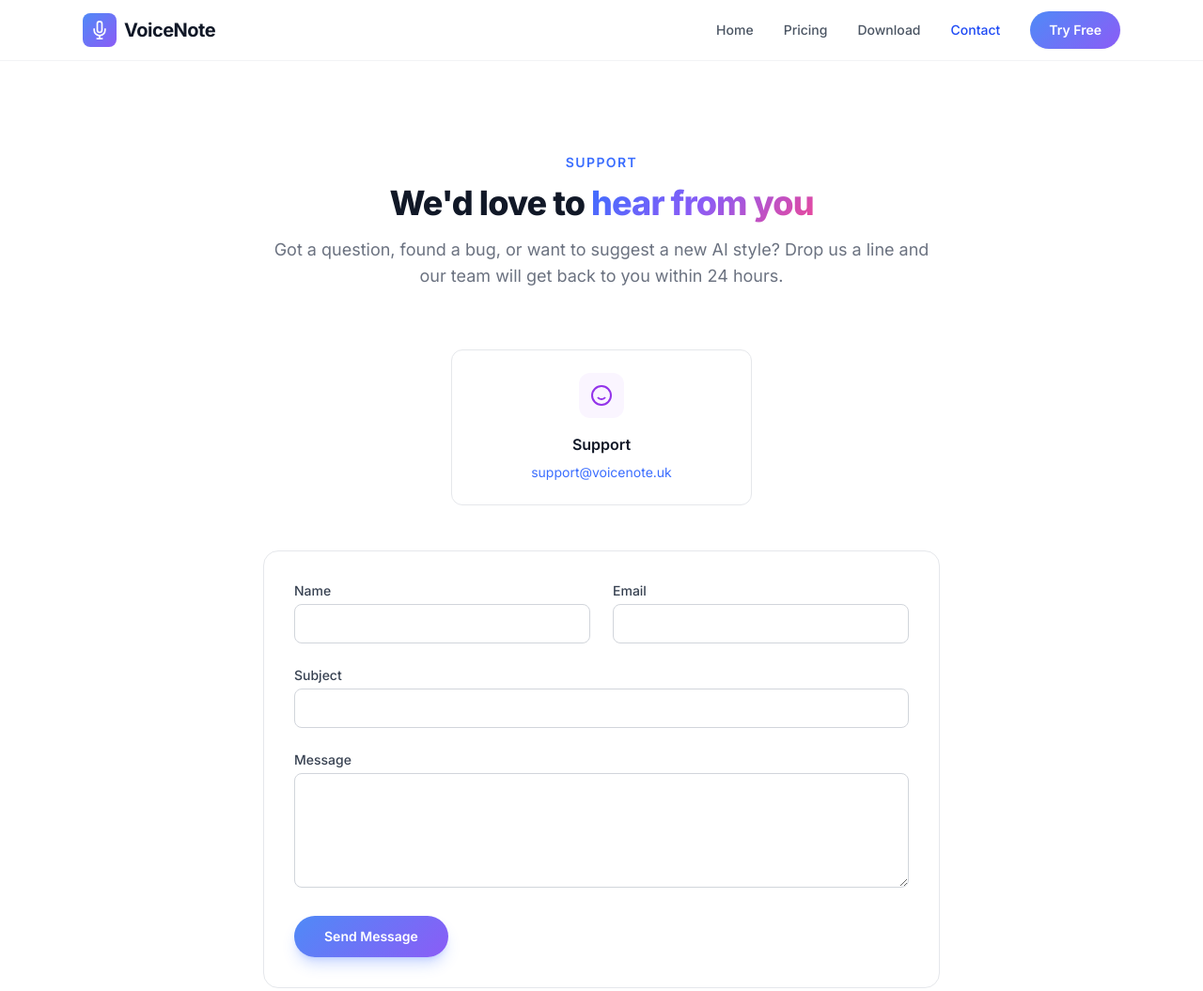
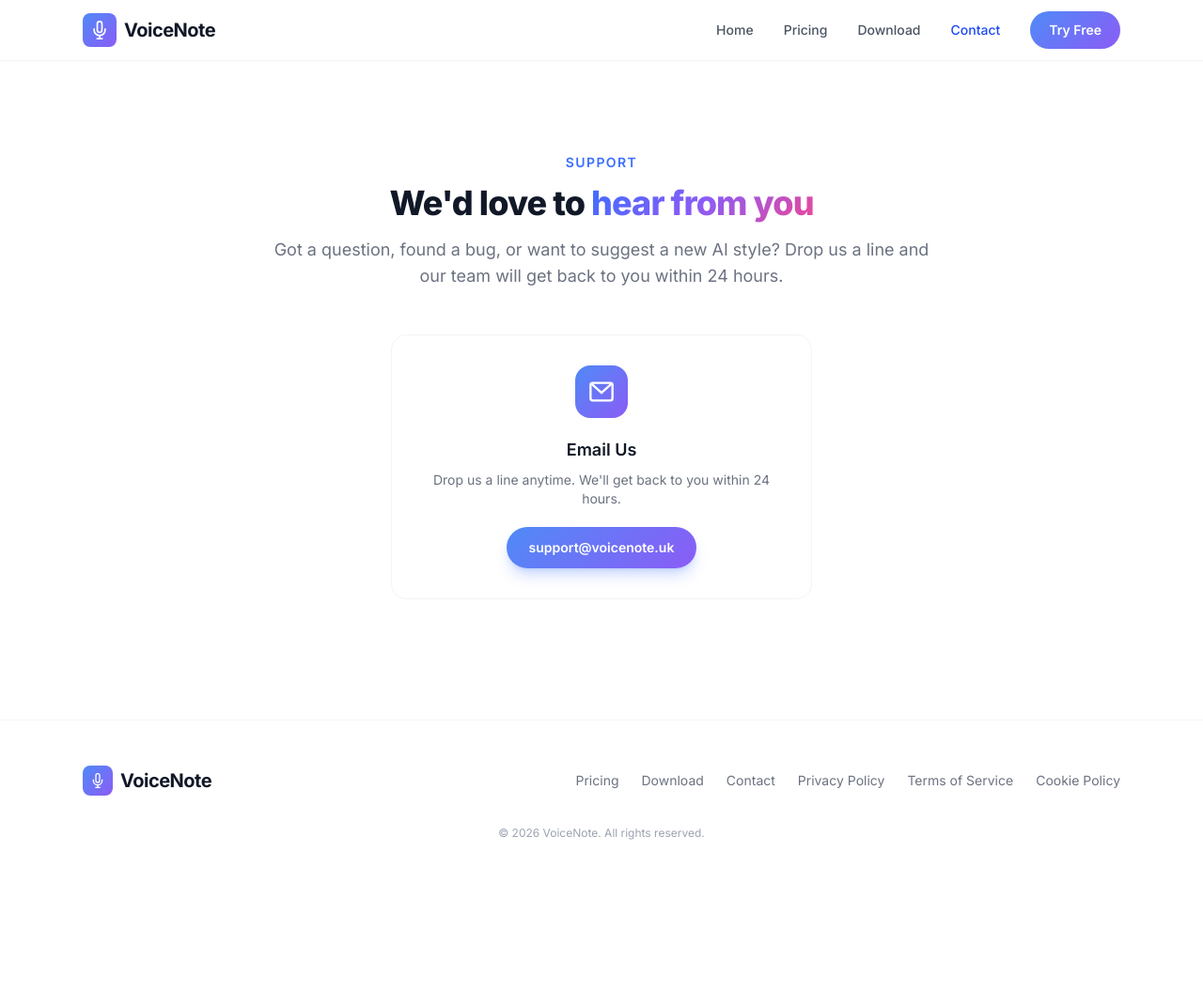
Before and after one commit to elaine202309/voicenote, a plain HTML site: page contact.html in a window 1280 px wide. Shown: the top 1055 px of the page at 94% size. After the commit the page ends 943 px from the top, so only its background shows below. Drawn offline with nearby package versions, Linux system fonts and the light colour scheme.

Commit message:
Contact页面移除表单只保留邮件入口

```diff
--- a/contact.html
+++ b/contact.html
@@ -80,37 +80,17 @@
       <p class="mt-4 text-lg text-gray-500">Got a question, found a bug, or want to suggest a new AI style? Drop us a line and our team will get back to you within 24 hours.</p>
     </div>
 
-    <div class="mt-16 max-w-xs mx-auto reveal">
-      <div class="rounded-xl border border-gray-200 bg-white p-6 text-center">
-        <div class="inline-flex h-12 w-12 items-center justify-center rounded-xl bg-purple-50 text-purple-600 mb-4">
-          <svg class="h-6 w-6" fill="none" stroke="currentColor" stroke-width="2" viewBox="0 0 24 24"><circle cx="12" cy="12" r="10"/><path d="M8 14s1.5 2 4 2 4-2 4-2"/><line x1="9" y1="9" x2="9.01" y2="9"/><line x1="15" y1="9" x2="15.01" y2="9"/></svg>
+
+    <div class="mt-12 max-w-md mx-auto reveal text-center">
+      <div class="rounded-2xl border border-gray-100 bg-white p-8">
+        <div class="inline-flex h-14 w-14 items-center justify-center rounded-2xl logo-gradient text-white mb-5">
+          <svg class="h-7 w-7" fill="none" stroke="currentColor" stroke-width="2" viewBox="0 0 24 24"><rect x="2" y="4" width="20" height="16" rx="2"/><path d="M22 4L12 13 2 4"/></svg>
         </div>
-        <h3 class="font-semibold">Support</h3>
-        <a href="mailto:support@voicenote.uk" class="mt-2 block text-sm text-brand-500 hover:underline">support@voicenote.uk</a>
+        <h3 class="text-lg font-semibold text-gray-900">Email Us</h3>
+        <p class="mt-2 text-sm text-gray-500">Drop us a line anytime. We'll get back to you within 24 hours.</p>
+        <a href="mailto:support@voicenote.uk" class="mt-5 inline-flex items-center gap-2 rounded-full btn-gradient px-6 py-3 text-sm font-semibold text-white transition-all shadow-lg shadow-brand-500/25">support@voicenote.uk</a>
       </div>
     </div>
-
-    <form class="mt-12 rounded-2xl border border-gray-200 bg-white p-8 reveal">
-      <div class="grid gap-6 sm:grid-cols-2">
-        <div>
-          <label class="block text-sm font-medium text-gray-700 mb-1">Name</label>
-          <input type="text" class="w-full rounded-lg border border-gray-300 px-4 py-2.5 text-sm focus:border-brand-500 focus:ring-1 focus:ring-brand-500 outline-none">
-        </div>
-        <div>
-          <label class="block text-sm font-medium text-gray-700 mb-1">Email</label>
-          <input type="email" class="w-full rounded-lg border border-gray-300 px-4 py-2.5 text-sm focus:border-brand-500 focus:ring-1 focus:ring-brand-500 outline-none">
-        </div>
-      </div>
-      <div class="mt-6">
-        <label class="block text-sm font-medium text-gray-700 mb-1">Subject</label>
-        <input type="text" class="w-full rounded-lg border border-gray-300 px-4 py-2.5 text-sm focus:border-brand-500 focus:ring-1 focus:ring-brand-500 outline-none">
-      </div>
-      <div class="mt-6">
-        <label class="block text-sm font-medium text-gray-700 mb-1">Message</label>
-        <textarea rows="5" class="w-full rounded-lg border border-gray-300 px-4 py-2.5 text-sm focus:border-brand-500 focus:ring-1 focus:ring-brand-500 outline-none"></textarea>
-      </div>
-      <button type="submit" class="mt-6 rounded-full btn-gradient px-8 py-3 text-sm font-semibold text-white transition-all shadow-lg shadow-brand-500/25">Send Message</button>
-    </form>
   </div>
 </section>
 
```
